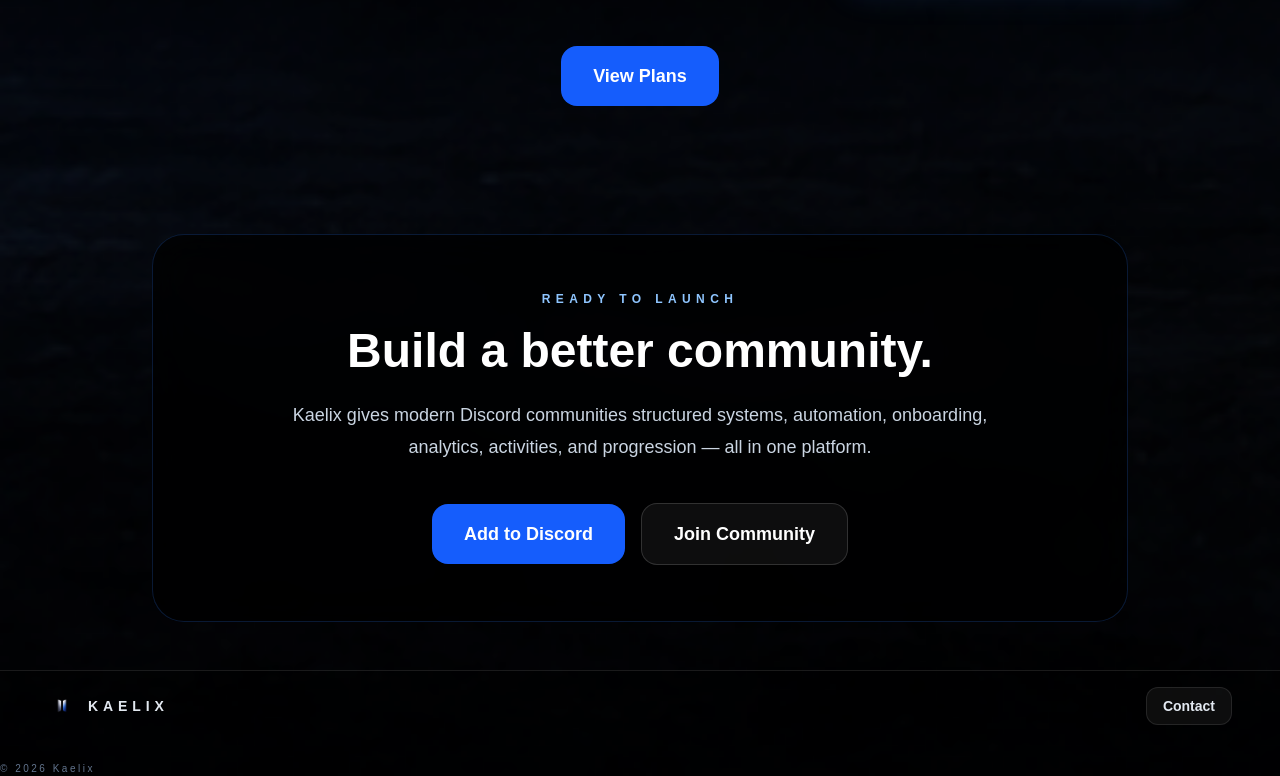
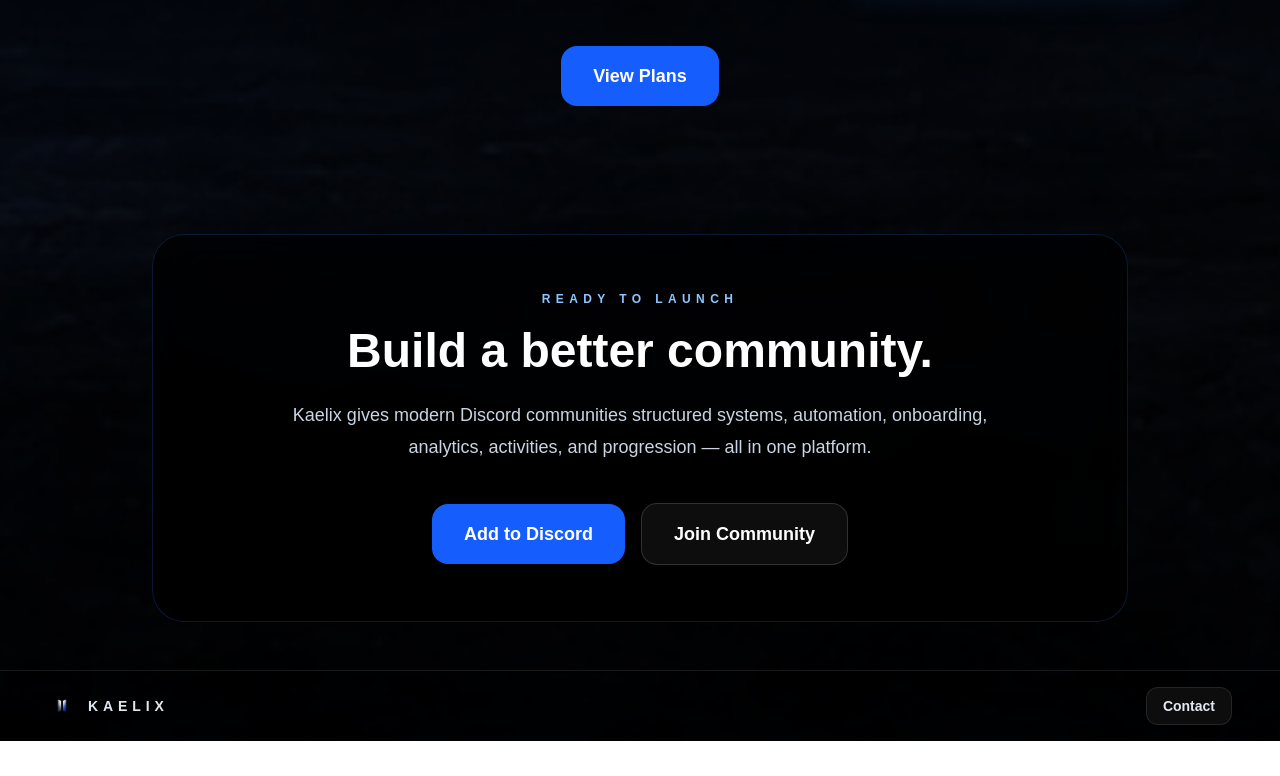
Before and after one commit to glykeselpides-bit/kaelix-site, a Next.js app: page / in a window 1280 px wide. Shown: the part 3658-4434 px from the top of the page. After the commit the page ends 4399 px from the top, so only its background shows below. Built offline with nearby package versions, Linux system fonts and the light colour scheme.

Commit message:
step back

```diff
--- a/src/components/Footer.tsx
+++ b/src/components/Footer.tsx
@@ -21,10 +21,6 @@ export default function Footer() {
           Contact
         </a>
       </div>
-
-      <div className="mt-5 text-[10px] tracking-[0.25em] text-slate-500">
-        © 2026 Kaelix
-      </div>
     </footer>
   );
 }
```
